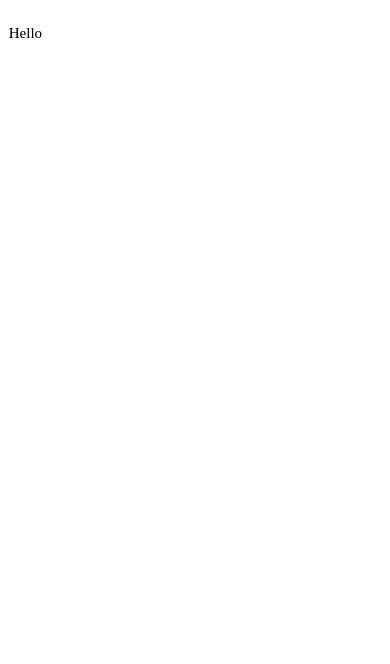
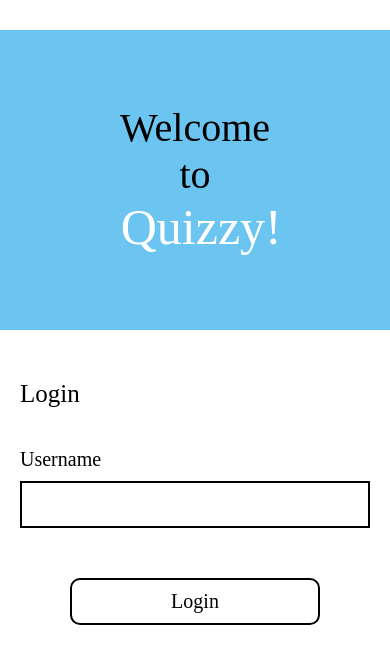
Before and after one commit to AbhilashJN/quizzyNative, a React Native app: screen / in a window 390 px wide. Shown: the top 664 px of the page. Built offline with nearby package versions, Linux system fonts and the light colour scheme; no server answers.

Commit message:
Finished login page with inline styles and working functionality

```diff
--- a/App.js
+++ b/App.js
@@ -27,7 +27,7 @@ export default class App extends Component<Props> {
   constructor(props) {
     super(props);
     this.state = {
-      page: 'quiz',
+      page: 'login',
       username: null,
       latestScore: 0,
       choices: [],
--- a/src/components/LoginCard/index.js
+++ b/src/components/LoginCard/index.js
@@ -12,12 +12,51 @@ import styles from './loginCard.style';
 class LoginCard extends React.Component {
   render() {
     return (
-      <View className="login-card">
-        <View className="left-column">
-          <Text>Welcome </Text><Text>to</Text><Text className="quizzy"> Quizzy!</Text>
+      <View className="login-card" style={{ display: 'flex', flexDirection: 'column' }}>
+        <View
+          className="left-column"
+          style={{
+ backgroundColor: '#6CC5F0', display: 'flex', flexDirection: 'column', alignItems: 'center', justifyContent: 'center', height: 300,
+}}
+        >
+
+          <Text style={{
+ display: 'flex', flexDirection: 'row', fontFamily: 'HelveticaNeue-CondensedBold', fontSize: 40, justifyContent: 'center',
+}}
+          >Welcome
+          </Text>
+          <Text style={{
+ display: 'flex', flexDirection: 'row', fontFamily: 'HelveticaNeue-CondensedBold', fontSize: 40, justifyContent: 'center',
+}}
+          >to
+          </Text>
+          <Text
+            className="quizzy"
+            style={{
+ display: 'flex', flexDirection: 'row', color: 'white', fontFamily: 'HelveticaNeue-CondensedBold', fontSize: 50, justifyContent: 'center',
+}}
+          > Quizzy!
+          </Text>
         </View>
-        <View className="right-column">
-          <Text className="card-title">Login</Text>
+
+        <View
+          className="right-column"
+          style={{
+ padding: 20,
+ backgroundColor: 'white',
+display: 'flex',
+flexDirection: 'column',
+alignItems: 'stretch',
+justifyContent: 'space-between',
+}}
+        >
+          <Text
+            className="card-title"
+            style={{
+ fontSize: 25, fontFamily: 'HelveticaNeue-CondensedBold', display: 'flex', flexDirection: 'row', justifyContent: 'flex-start', marginVertical: 30,
+}}
+          >Login
+          </Text>
           <LoginField doLogin={this.props.doLogin} />
         </View>
 
--- a/src/components/LoginField/index.js
+++ b/src/components/LoginField/index.js
@@ -7,6 +7,7 @@ import {
   View,
   TextInput,
   Button,
+  TouchableOpacity,
 } from 'react-native';
 import styles from './loginField.style';
 
@@ -19,10 +20,46 @@ class LoginField extends React.Component {
   }
   render() {
     return (
-      <View className="login-field">
-        <Text className="label-login">Username</Text>
-        <TextInput className="login-input" type="text" onChangeText={(currUsername) => { this.setState({ username: currUsername }); }} />
-        <Button className="login-btn" onPress={() => { if (this.state.username.length < 2) { alert('Enter proper user name'); return; } this.props.doLogin(this.state.username); }} title="Login">Login</Button>
+      <View className="login-field" style={{ display: 'flex', alignItems: 'stretch' }}>
+        <Text
+          className="label-login"
+          style={{
+ display: 'flex', flexDirection: 'row', paddingVertical: 10, fontSize: 20, fontFamily: 'HelveticaNeue-CondensedBold',
+}}
+        >Username
+        </Text>
+        <TextInput
+          style={{
+  borderWidth: 2,
+ display: 'flex',
+flexDirection: 'row',
+paddingVertical: 10,
+fontSize: 20,
+fontFamily: 'HelveticaNeue-CondensedBold',
+}}
+          className="login-input"
+          type="text"
+          onChangeText={(currUsername) => { this.setState({ username: currUsername }); }}
+        />
+        <View style={{ display: 'flex', flexDirection: 'row', justifyContent: 'center' }}>
+          <TouchableOpacity
+            style={{
+ display: 'flex',
+flexDirection: 'row',
+justifyContent: 'center',
+  borderWidth: 2,
+marginVertical: 50,
+padding: 10,
+width: 250,
+borderRadius: 10,
+justifyContent: 'center',
+}}
+            className="login-btn"
+            onPress={() => { if (this.state.username.length < 2) { alert('Enter proper user name'); return; } this.props.doLogin(this.state.username); }}
+            title="Login"
+          ><Text style={{ fontSize: 20, fontFamily: 'HelveticaNeue-CondensedBold' }}>Login</Text>
+          </TouchableOpacity>
+        </View>
       </View>);
   }
 }
--- a/src/components/LoginPage/index.js
+++ b/src/components/LoginPage/index.js
@@ -13,11 +13,18 @@ import styles from './loginPage.style';
 class LoginPage extends React.Component {
   render() {
     return (
-      <View className="login-page">
-        <View className="login-header-row">
-          <LoginHeader />
-        </View>
-        <View className="login-main-row">
+      <View
+        className="login-page"
+        style={{
+ display: 'flex', flexDirection: 'column', justifyContent: 'space-between', alignItems: 'stretch', paddingTop: 30,
+ }}
+      >
+        <View
+          className="login-main-row"
+          style={{
+ display: 'flex', flexDirection: 'column', flexGrow: 1, alignItems: 'stretch',
+}}
+        >
           <LoginCard doLogin={this.props.doLogin} />
         </View>
       </View>
--- a/src/components/QuizPage/index.js
+++ b/src/components/QuizPage/index.js
@@ -106,7 +106,7 @@ render() {
   }
 
   return (
-    <View className="quiz-page" style={{ paddingTop: 20 }}>
+    <View className="quiz-page" style={{ paddingTop: 20,overflow: 'scroll' }}>
       <View
         className="quiz-header"
         style={{
```
